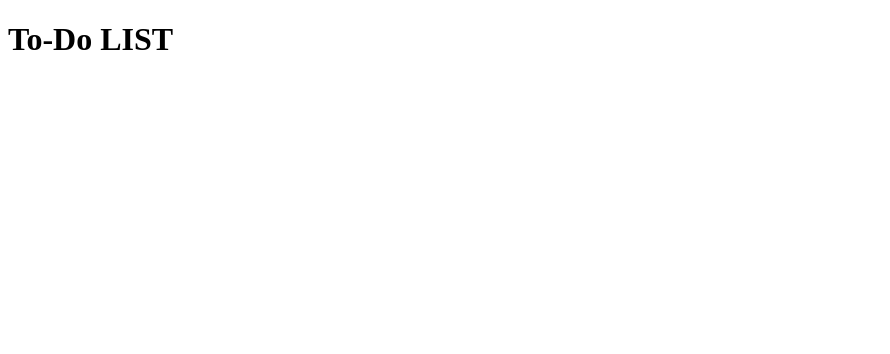
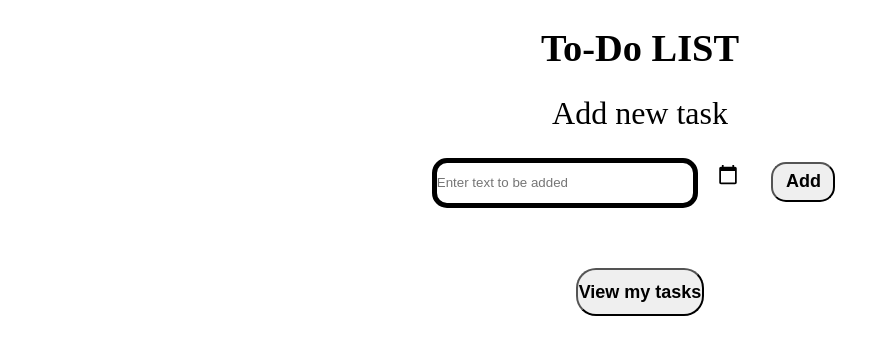
Before and after one commit to Atchayah-S/FSD-projects, a plain HTML site: page ToDo list/index.html in a window 1280 px wide. Shown: the whole page, without its empty margins (0-890 px from the left). Drawn offline with Linux system fonts and the light colour scheme.

Commit message:
updating..

```diff
--- a/ToDo list/index.html
+++ b/ToDo list/index.html
@@ -3,11 +3,46 @@
 <head>
     <meta charset="UTF-8">
     <meta name="viewport" content="width=device-width, initial-scale=1.0">
+    <link rel="stylesheet" href="style.css">
     <title>To-Do list app</title>
 </head>
 <body>
-    <div>
+    <div class="main">
         <h1>To-Do LIST</h1>
+        <form><label for="newTask">Add new task</label><br>
+            <input type="text" id="newTask" placeholder="Enter text to be added">
+            <input type="date" id="day">
+            <button id="add" onclick="showPrompt()">Add</button>
+            <div id="prompt"></div>
+            <br>
+            <button id="view" onclick="showTasks()">View my tasks</button>
+        </form>
     </div>
+    <div id="task"></div>
+    <script>
+        function showPrompt(){
+            event.preventDefault();
+            addTask();
+            var container=document.getElementById("prompt");
+            var content=document.createElement('div');
+            content.innerHTML="<h3>"+"New task added!"+"</h3";
+            container.appendChild(content);
+            container.style.visibility="visible";
+        }
+        function addTask(){
+            var task_new=document.getElementById("newTask").value;
+            var date=document.getElementById("day").value;
+            var container=document.getElementById("task");
+            var content=document.createElement('div');
+            content.innerHTML="<h3>"+date+"</h3"+"<br>"+"<h4>"+task_new+"</h4>";
+            container.appendChild(content);
+console.log(task_new);
+        }
+        function showTasks(){
+            event.preventDefault();
+            // document.getElementsByClassName("main").style.visibility="hidden";
+            document.getElementById("task").style.visibility="visible";
+        }
+    </script>
 </body>
 </html>
--- /dev/null
+++ b/ToDo list/style.css
@@ -0,0 +1,56 @@
+*{
+    padding: 0px;
+    margin: 0px;
+}
+.main{
+    font-size: larger;
+    text-align: center;
+}
+#newTask{
+    margin-top: 2%;
+    width: 20vw;
+    height: 5vh;
+    border-radius: 15px;
+    border: 5px solid;
+}
+input[type="date"] {
+    border: none;
+    width: 2vw;
+    height: 5vh;
+    color: transparent;
+    padding: 0% 1%;
+}
+ input[type="date"]::-webkit-calendar-picker-indicator {
+    width: 5vw;
+    height: 5vh;
+}
+label{
+    font-size: xx-large;
+}
+h1{
+    padding: 2%;
+}
+#add{
+width: 5vw;
+height: 5vh;
+margin: 0% 1%;
+border-radius: 15px;
+}
+#view{
+    margin-top: 1%;
+    width: 10vw;
+    height: 6vh;
+    border-radius: 20px;
+}
+button{
+    font-weight:bold;
+    font-size: large;
+}
+#prompt{
+    margin-top: 2%;
+
+    visibility: hidden;
+}
+#task{
+visibility: hidden;
+}
```
Also changed, not shown: ToDo list/calendar_icon.jpg (added).
